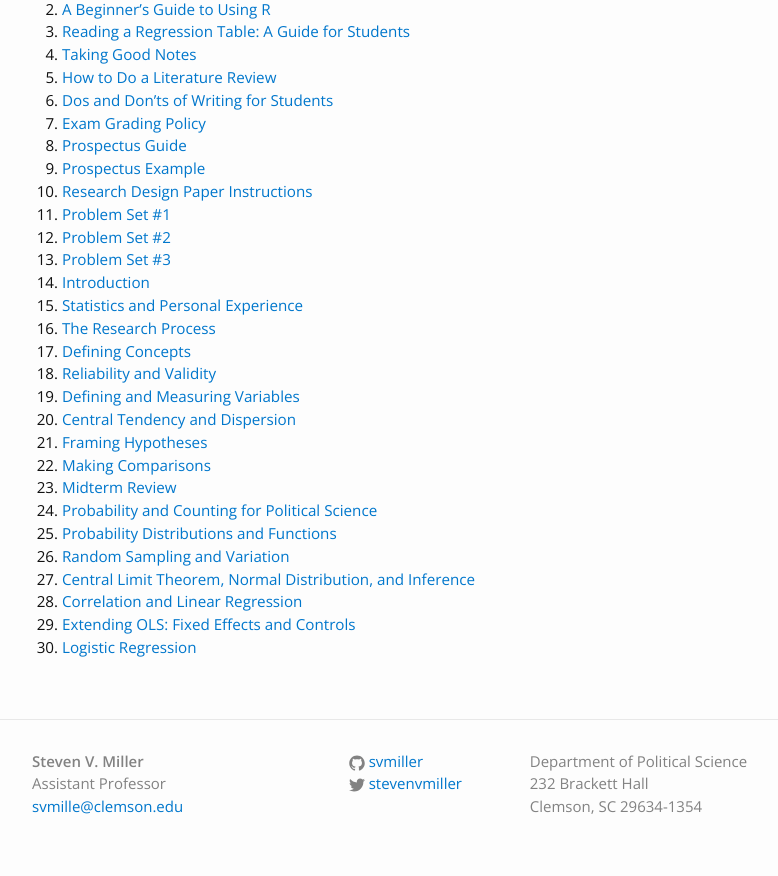
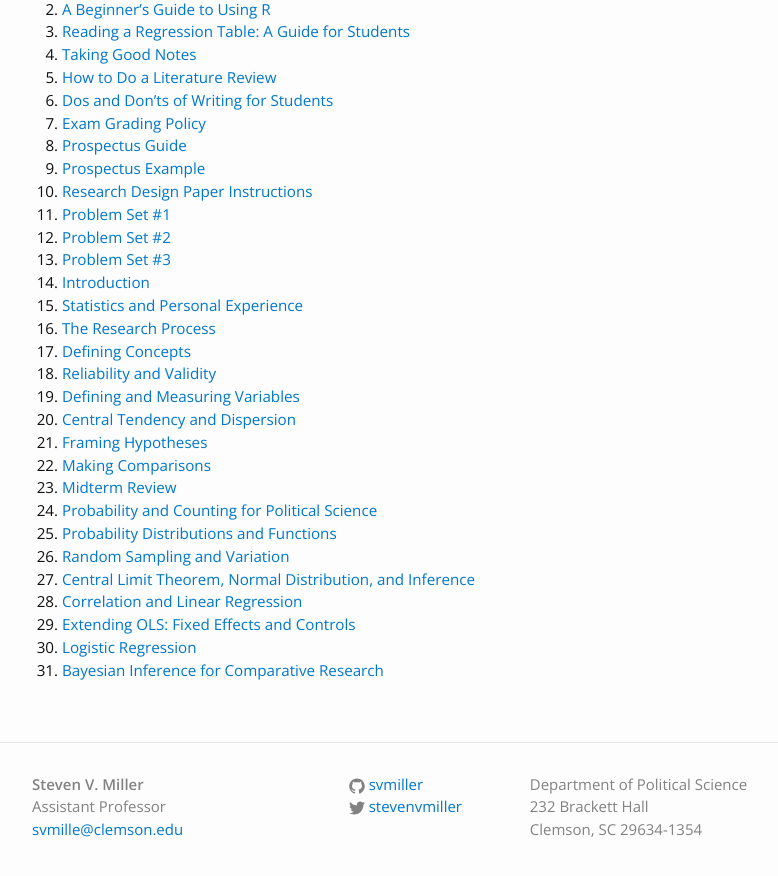
Before and after one commit to svmiller/svmiller.github.io, a Jekyll site: the page built from teaching/posc-3410.md, in a window 1280 px wide and 900 px high, scrolled down 722 px. Shown: the top 876 px of the window, without its empty margins (163-941 px from the left). Built offline with Jekyll 4.4.1, drawn with Linux system fonts in a browser that asks for light colours; some web fonts are replaced.

Commit message:
add lecture 11.12.2015

```diff
--- a/teaching/posc-3410.md
+++ b/teaching/posc-3410.md
@@ -40,3 +40,4 @@
 28. [Correlation and Linear Regression](https://www.dropbox.com/s/z7cbv9oqtvoguq8/posc3410-lecture-correlation-linear-regression.pdf?dl=0)
 29. [Extending OLS: Fixed Effects and Controls](https://www.dropbox.com/s/01cqkqxzulwcp9s/posc3410-lecture-ols-fixed-effects-controls.pdf?dl=0)
 30. [Logistic Regression](https://www.dropbox.com/s/zt99vce284gspux/posc3410-lecture-logistic-regression.pdf?dl=0)
+31. [Bayesian Inference for Comparative Research](https://www.dropbox.com/s/kep6bxa3cvu7392/posc3410-lecture-westernjackman1994bicr.pdf?dl=0)
```
